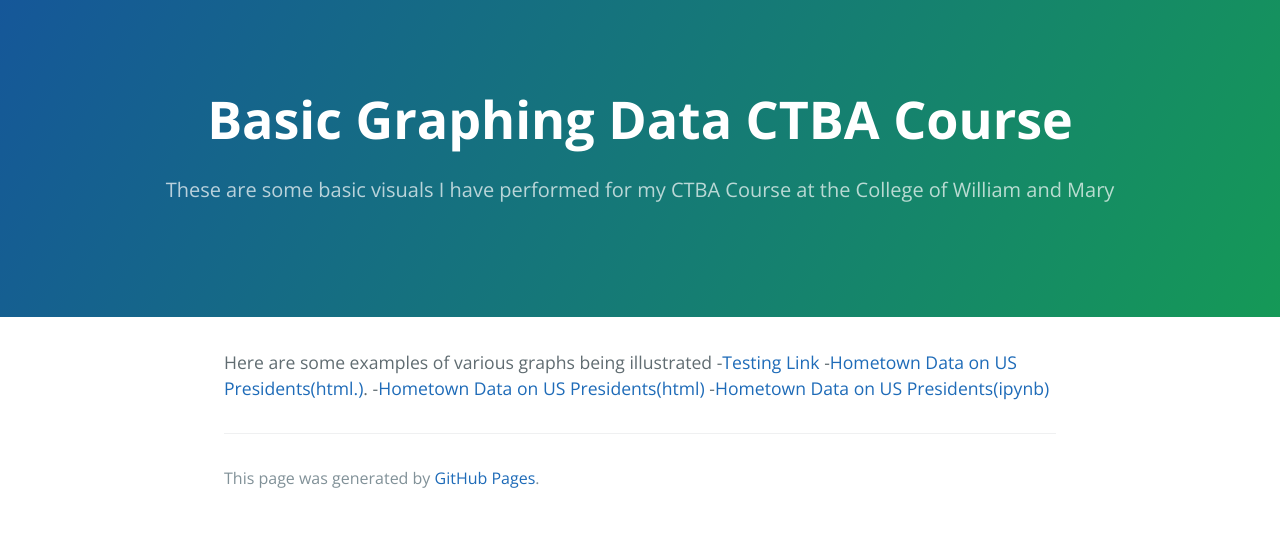
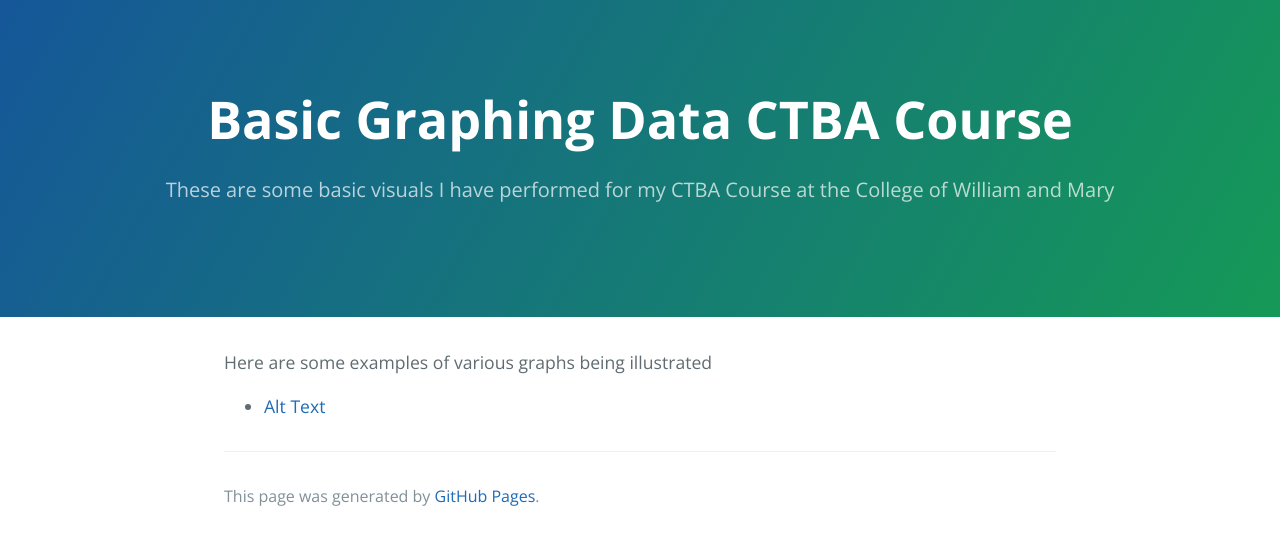
Before and after one commit to EnGinear87/EnGinear87.github.io, a Jekyll site: the page built from Basic Graphing Data/index.md, in a window 1280 px wide. Shown: the top 545 px of the page. Built offline with Jekyll 4.4.1, drawn with Linux system fonts in a browser that asks for light colours; our own code applies the rules of GitHub Pages for plain Markdown files.

Commit message:
Update index.md

```diff
--- a/Basic Graphing Data/index.md
+++ b/Basic Graphing Data/index.md
@@ -3,7 +3,4 @@
 description: These are some basic visuals I have performed for my CTBA Course at the College of William and Mary
 ---
 Here are some examples of various graphs being illustrated
--[Testing Link](Hometown Data on US Presidents.html)
--[Hometown Data on US Presidents(html.)](./Hometown Data on US Presidents.html).
--[Hometown Data on US Presidents(html)](Hometown Data on US Presidents.html)
--[Hometown Data on US Presidents(ipynb)](Hometown Data on US Presidents.ipynb)
+- [Alt Text](Notebook.html)
```
